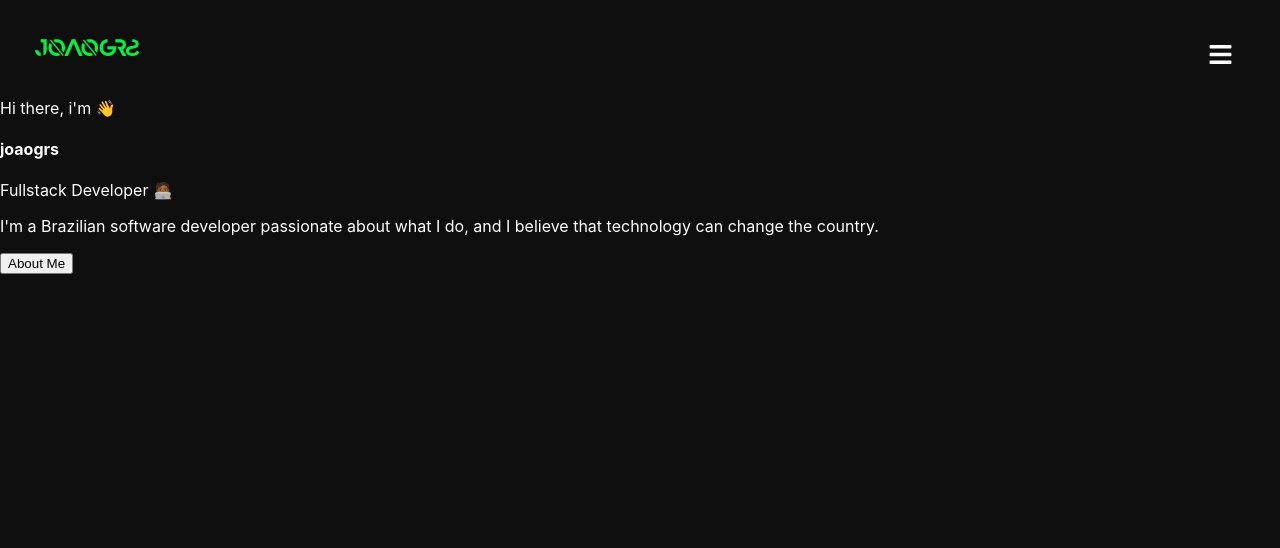
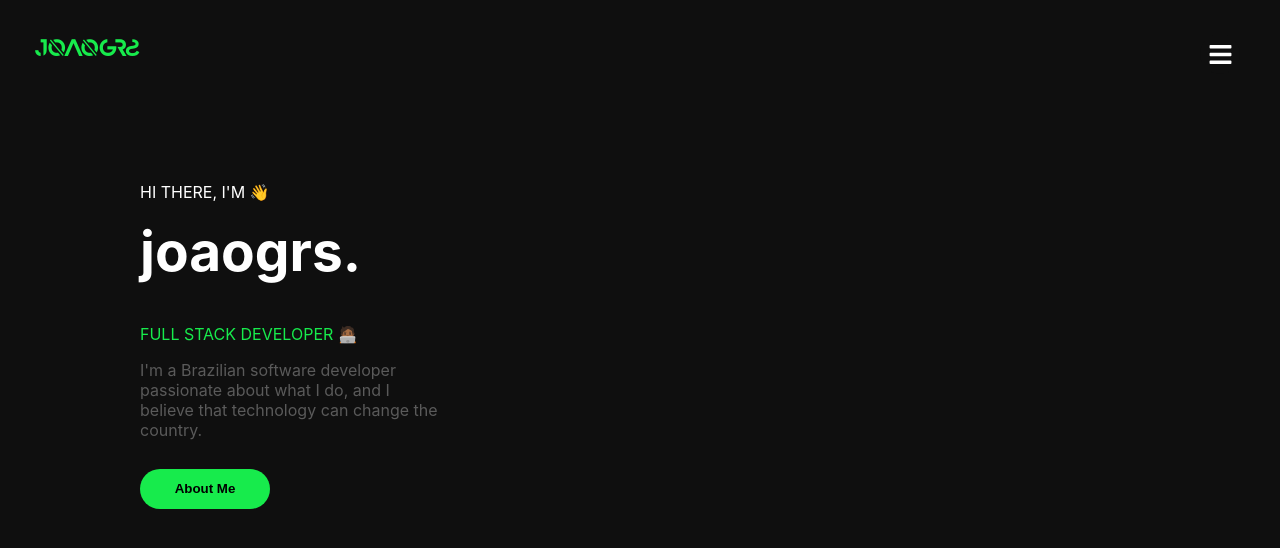
Before and after one commit to joaogrs/portifolioJoaoGRS, a React (Create React App) app in the folder app-jgrs/: page / in a window 1280 px wide. Shown: the top 548 px of the page. Built offline with nearby package versions, Linux system fonts and the light colour scheme.

Commit message:
estilização inicial

```diff
--- a/app-jgrs/src/Components/Home.js
+++ b/app-jgrs/src/Components/Home.js
@@ -1,12 +1,13 @@
 import React from 'react'
+import '../styles/home.css'
 
 const Home = () => {
   return (
-    <section>
-      <p>Hi there, i'm 👋</p>
-      <h1>joaogrs</h1>
-      <p>Fullstack Developer 🧑🏾‍💻</p>
-      <p>
+    <section className='homeContainer'>
+      <p>HI THERE, I'M 👋</p>
+      <h1>joaogrs.</h1>
+      <p className='profession'>FULL STACK DEVELOPER 🧑🏾‍💻</p>
+      <p className='description'>
           I'm a Brazilian software developer passionate about what I do, and I believe that technology can change the country.
       </p>
       <button>About Me</button>
--- a/app-jgrs/src/styles/header.css
+++ b/app-jgrs/src/styles/header.css
@@ -8,12 +8,15 @@
   justify-content: space-between;
 }
 
+.description {
+  color: rgb(90, 90, 90);
+}
 
 .headerText {
   margin-left: 35px;
   margin-top: 33px;
   font-family: RazedBold ;
-  color: #0aeb43;
+  color: #17eb4c;
 }
 
 .headerIcon {
--- /dev/null
+++ b/app-jgrs/src/styles/home.css
@@ -0,0 +1,24 @@
+.homeContainer {
+  margin-top: 100px;
+  margin-left: 140px;
+  width: 300px;
+}
+
+.homeContainer button {
+  background-color: #17eb4c ;
+  border: none;
+  width: 130px;
+  height: 40px;
+  border-radius: 20px;
+  font-weight: bold;
+  margin-top: 13px;
+}
+.homeContainer h1 {
+  font-size: 55px;
+  margin: 0;
+  margin-bottom: 40px;
+}
+
+.profession {
+  color: #17eb4c
+}
```
